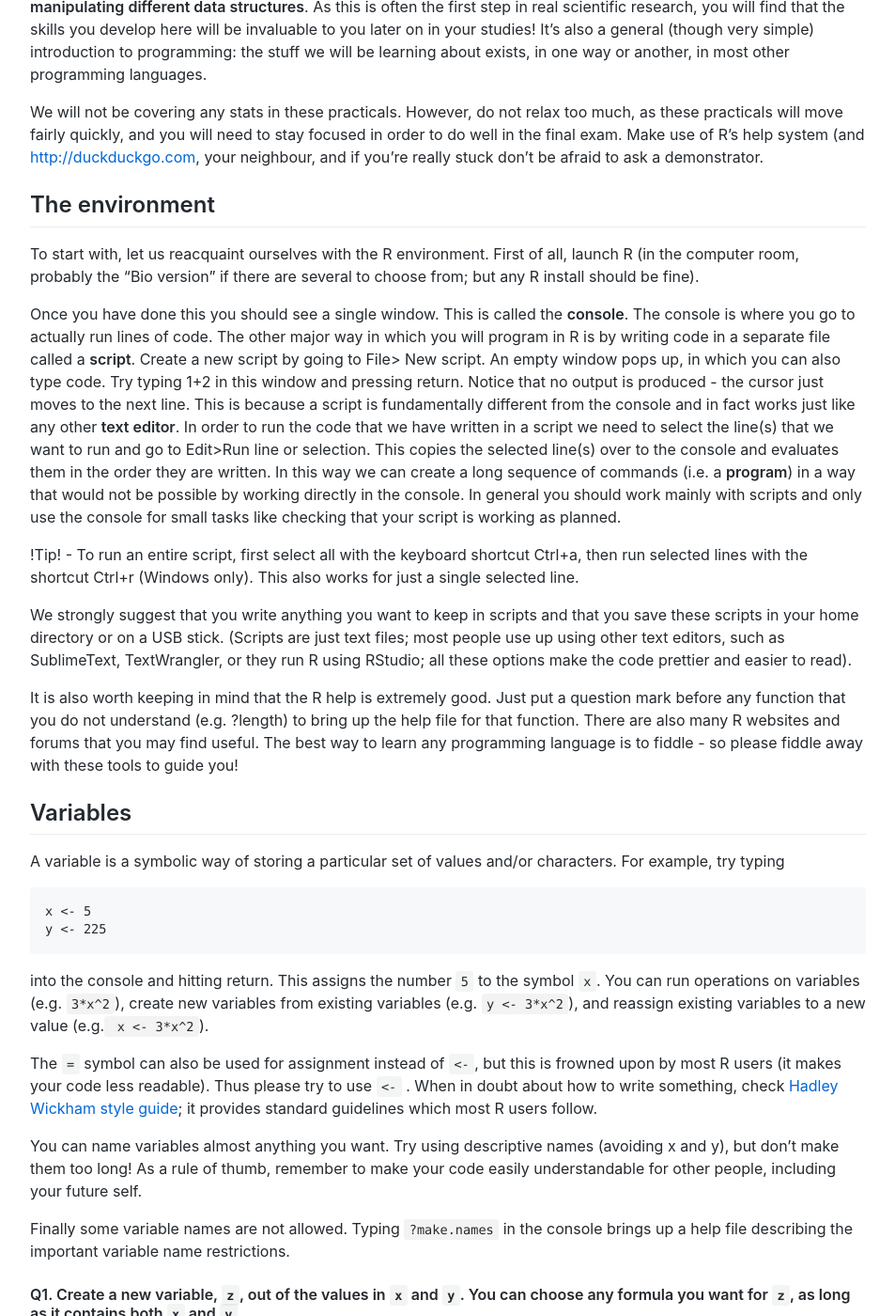
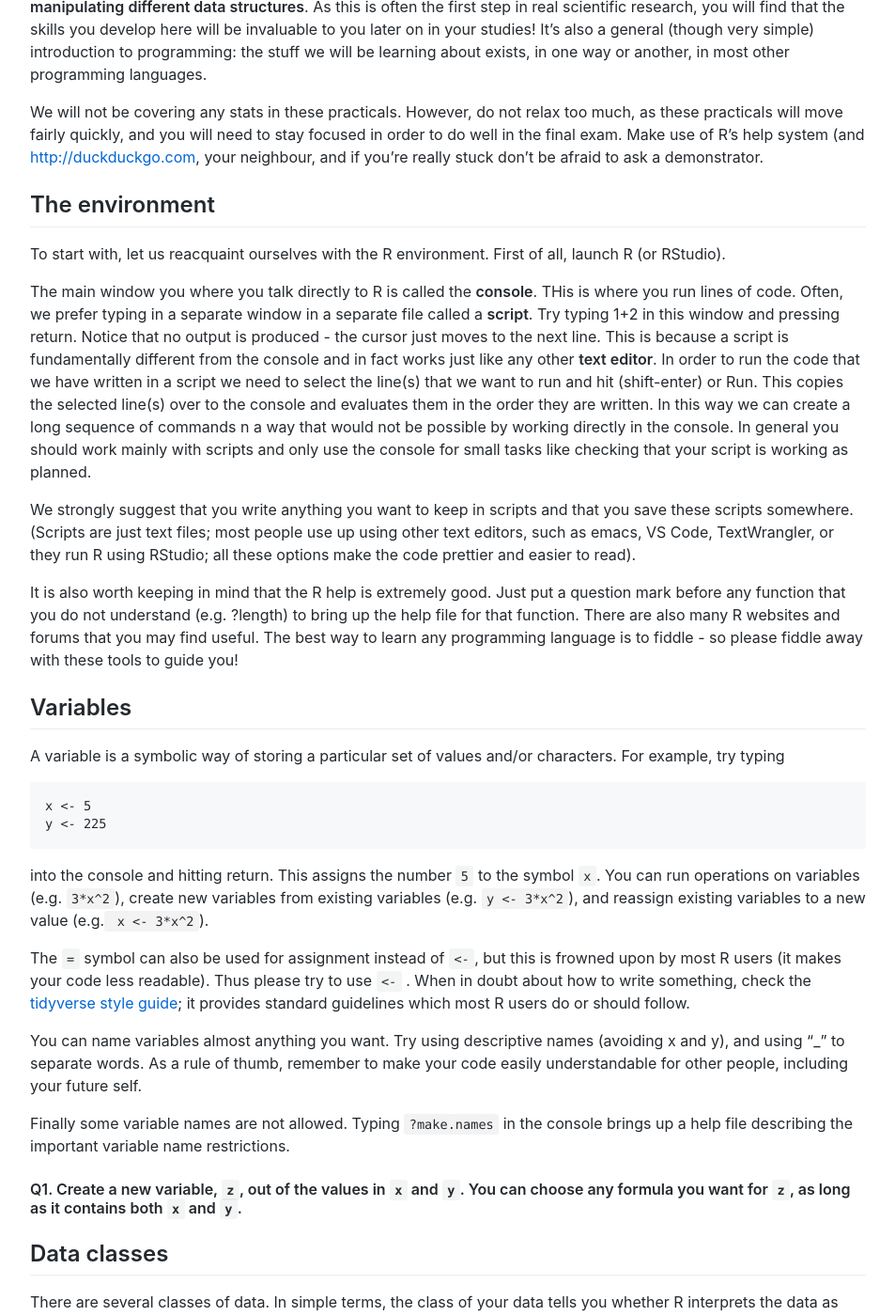
Before and after one commit to wurmlab/SBC361-programming-in-R, a Jekyll site: the page built from 2021/practical0/index.md, in a window 1280 px wide and 1400 px high, scrolled down 405 px. Shown: the whole window at 94% size, without its empty margins (163-1116 px from the left). Built offline with Jekyll 4.4.1, drawn with Linux system fonts in a browser that asks for light colours.

Commit message:
Update index.md

````diff
--- a/2021/practical0/index.md
+++ b/2021/practical0/index.md
@@ -16,13 +16,11 @@ We will not be covering any stats in these practicals. However, do not relax too
 
 ## The environment
 
-To start with, let us reacquaint ourselves with the R environment. First of all, launch R (in the computer room, probably the “Bio version” if there are several to choose from; but any R install should be fine).
+To start with, let us reacquaint ourselves with the R environment. First of all, launch R (or RStudio).
 
-Once you have done this you should see a single window. This is called the **console**. The console is where you go to actually run lines of code. The other major way in which you will program in R is by writing code in a separate file called a **script**. Create a new script by going to File> New script. An empty window pops up, in which you can also type code. Try typing 1+2 in this window and pressing return. Notice that no output is produced - the cursor just moves to the next line. This is because a script is fundamentally different from the console and in fact works just like any other **text editor**. In order to run the code that we have written in a script we need to select the line(s) that we want to run and go to Edit>Run line or selection. This copies the selected line(s) over to the console and evaluates them in the order they are written. In this way we can create a long sequence of commands (i.e. a **program**) in a way that would not be possible by working directly in the console. In general you should work mainly with scripts and only use the console for small tasks like checking that your script is working as planned.
+The main window you where you talk directly to R is called the **console**. THis is where you run lines of code. Often, we prefer typing in a separate window in a separate file called a **script**. Try typing 1+2 in this window and pressing return. Notice that no output is produced - the cursor just moves to the next line. This is because a script is fundamentally different from the console and in fact works just like any other **text editor**. In order to run the code that we have written in a script we need to select the line(s) that we want to run and hit (shift-enter) or Run. This copies the selected line(s) over to the console and evaluates them in the order they are written. In this way we can create a long sequence of commands n a way that would not be possible by working directly in the console. In general you should work mainly with scripts and only use the console for small tasks like checking that your script is working as planned.
 
-!Tip! - To run an entire script, first select all with the keyboard shortcut Ctrl+a, then run selected lines with the shortcut Ctrl+r (Windows only). This also works for just a single selected line.
-
-We strongly suggest that you write anything you want to keep in scripts and that you save these scripts in your home directory or on a USB stick. (Scripts are just text files; most people use up using other text editors, such as SublimeText, TextWrangler, or they run R using RStudio; all these options make the code prettier and easier to read).
+We strongly suggest that you write anything you want to keep in scripts and that you save these scripts somewhere. (Scripts are just text files; most people use up using other text editors, such as emacs, VS Code, TextWrangler, or they run R using RStudio; all these options make the code prettier and easier to read).
 
 It is also worth keeping in mind that the R help is extremely good. Just put a question mark before any function that you do not understand (e.g. ?length) to bring up the help file for that function. There are also many R websites and forums that you may find useful. The best way to learn any programming language is to fiddle - so please fiddle away with these tools to guide you!
 
@@ -36,9 +34,9 @@ y <- 225
 ```
 into the console and hitting return. This assigns the number `5` to the symbol `x`. You can run operations on variables (e.g. `3*x^2`), create new variables from existing variables (e.g. `y <- 3*x^2`), and reassign existing variables to a new value (e.g.` x <- 3*x^2`).
 
-The `=` symbol can also be used for assignment instead of `<-`, but this is frowned upon by most R users (it makes your code less readable). Thus please try to use `<-` . When in doubt about how to write something, check [Hadley Wickham style guide](http://adv-r.had.co.nz/Style.html); it provides standard guidelines which most R users follow.
+The `=` symbol can also be used for assignment instead of `<-`, but this is frowned upon by most R users (it makes your code less readable). Thus please try to use `<-` . When in doubt about how to write something, check the [tidyverse style guide](https://adv-r.hadley.nz/index.html); it provides standard guidelines which most R users do or should follow.
 
-You can name variables almost anything you want. Try using descriptive names (avoiding  x and y), but don’t make them too long! As a rule of thumb, remember to make your code easily understandable for other people, including your future self.
+You can name variables almost anything you want. Try using descriptive names (avoiding  x and y), and using "_" to separate words. As a rule of thumb, remember to make your code easily understandable for other people, including your future self.
 
 Finally some variable names are not allowed. Typing `?make.names` in the console brings up a help file describing the important variable name restrictions.
 
````
